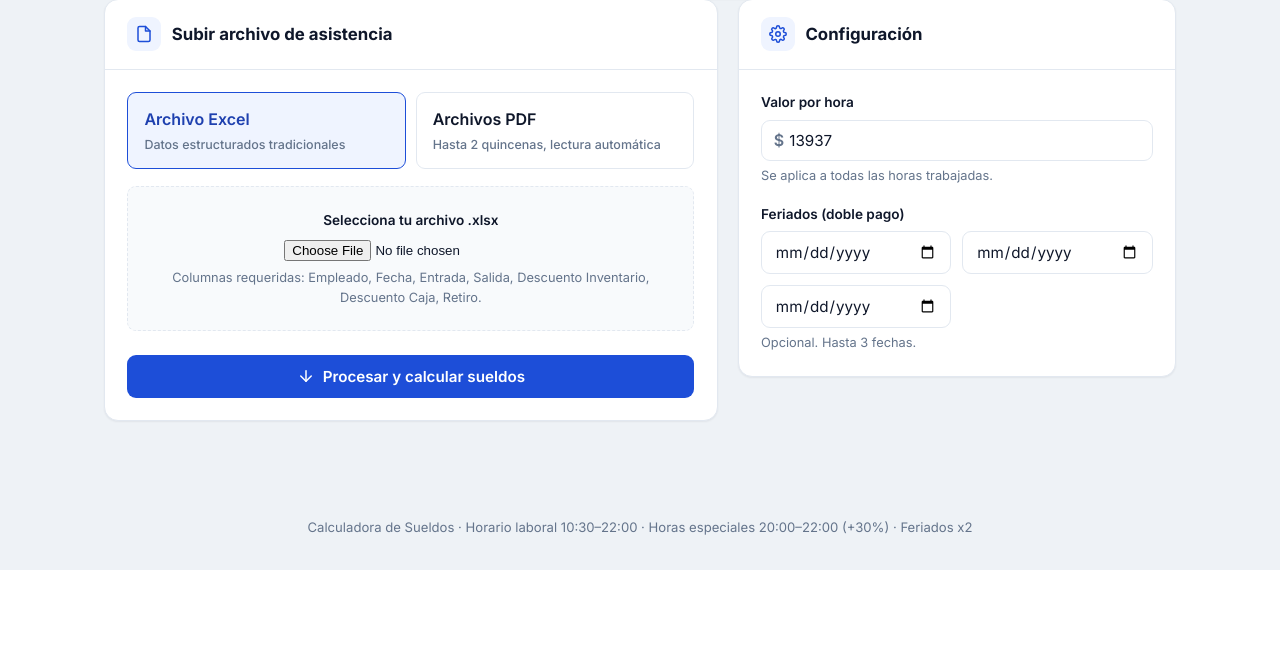
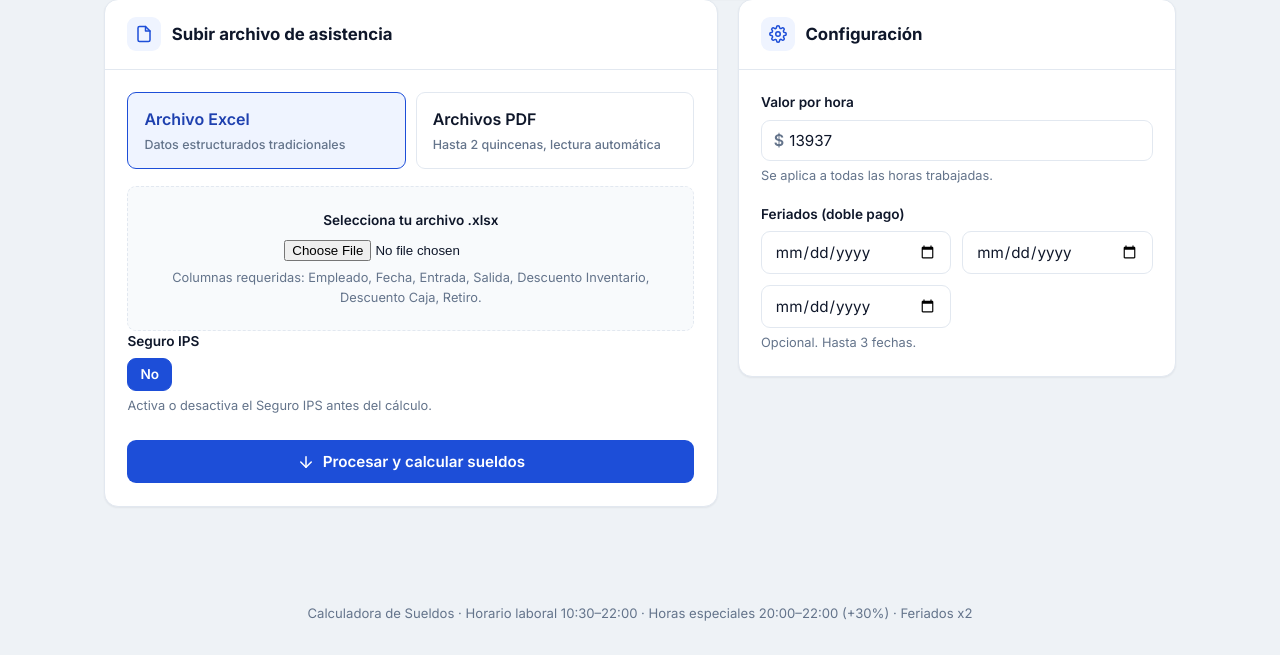
Before and after one commit to AndresFernandez686/Calculo_Nomina1.4, a Flask app: page / in a window 1280 px wide. Shown: the part 573-1228 px from the top of the page. Before the commit the page ends 1143 px from the top, so only its background shows below. Run offline with Flask 3, Linux system fonts and the light colour scheme.

Commit message:
Boton de IPS

```diff
--- a/templates/index.html
+++ b/templates/index.html
@@ -91,6 +91,15 @@
               fecha automáticamente.
             </p>
           </div>
+        </div>
+
+        <div class="field seguro-ips-field">
+          <label class="field-label" for="seguro_ips_toggle">Seguro IPS</label>
+          <div class="toggle-switch">
+            <input type="hidden" name="seguro_ips" id="seguro_ips_input" value="No" />
+            <button type="button" id="seguro_ips_toggle" class="btn btn-secondary btn-sm" style="background-color: #1d4ed8; border-color: #1d4ed8; color: #ffffff;">No</button>
+          </div>
+          <p class="hint">Activa o desactiva el Seguro IPS antes del cálculo.</p>
         </div>
 
         <div class="actions-bar">
@@ -211,6 +220,16 @@
     });
 
     renderPdfPreview();
+
+    const seguroToggle = document.getElementById("seguro_ips_toggle");
+    const seguroInput = document.getElementById("seguro_ips_input");
+    if (seguroToggle && seguroInput) {
+      seguroToggle.addEventListener("click", function () {
+        const nuevoValor = seguroInput.value === "Sí" ? "No" : "Sí";
+        seguroInput.value = nuevoValor;
+        seguroToggle.textContent = nuevoValor;
+      });
+    }
   })();
 
   // Manejo de empleados
```
